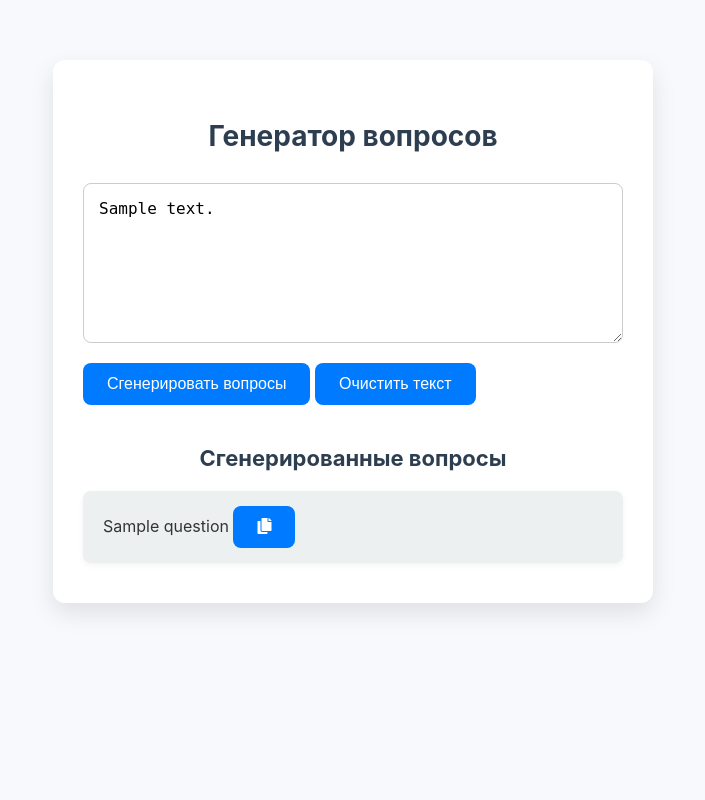
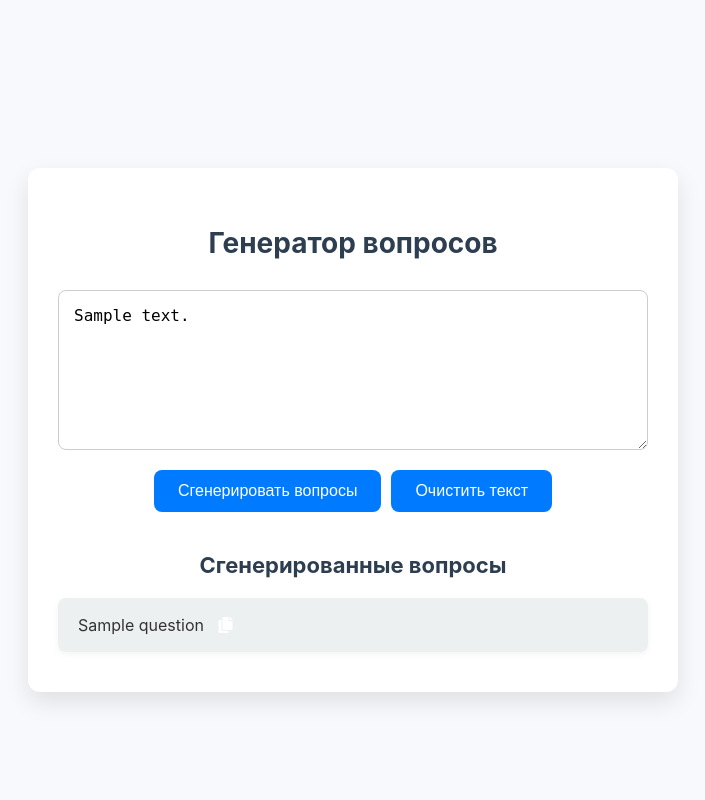
Before and after one commit to tarasovEgor/AutoTestGenModule, a Python web app: template src/templates/index.html in a window 1280 px wide. Shown: the whole page, without its empty margins (287-992 px from the left). Run offline with Jinja, Linux system fonts and the light colour scheme; the template is opened without the code that fills it: most values are stand-ins (such as "Sample title", 1, 10 or a date in 2020).

Commit message:
style.css modified, form layout adjusted, buttons params added

```diff
--- a/src/static/style.css
+++ b/src/static/style.css
@@ -1,11 +1,9 @@
-/* Ensure consistent box model */
 *,
 *::before,
 *::after {
     box-sizing: border-box;
 }
 
-/* Base and font styling */
 body {
     font-family: 'Inter', sans-serif;
     margin: 0;
@@ -19,12 +17,12 @@
     min-height: 100vh;
     max-width: 100vw;
     overflow-x: hidden;
+    flex-direction: column;
 }
 
-/* Central content container */
 .container {
     width: 100%;
-    max-width: 600px;
+    max-width: 650px;
     margin-left: auto;
     margin-right: auto;
     background-color: #ffffff;
@@ -34,7 +32,6 @@
     box-sizing: border-box;
 }
 
-/* Title */
 h1 {
     font-size: 28px;
     text-align: center;
@@ -42,14 +39,12 @@
     color: #2c3e50;
 }
 
-/* Form layout */
 form {
     display: flex;
     flex-direction: column;
     gap: 20px;
 }
 
-/* Textarea with consistent width */
 textarea {
     width: 100%;
     height: 160px;
@@ -66,9 +61,7 @@
     outline: none;
 }
 
-/* Blue submit button */
 button {
-    align-self: center;
     padding: 12px 24px;
     background-color: #007BFF;
     color: white;
@@ -83,7 +76,6 @@
     background-color: #0056b3;
 }
 
-/* Section for generated questions */
 h2 {
     font-size: 22px;
     margin-top: 40px;
@@ -106,3 +98,44 @@
     line-height: 1.5;
     box-shadow: 0 2px 6px rgba(0, 0, 0, 0.05);
 }
+
+.copy-btn {
+    margin-left: 10px;
+    background-color: transparent;
+    border: none;
+    cursor: pointer;
+    font-size: 16px;
+    padding: 0;
+}
+
+.button-container {
+    display: flex;
+    gap: 10px;
+    justify-content: center;
+}
+
+footer {
+    text-align: center;
+    margin-top: 60px;
+    font-size: 14px;
+    color: #888;
+    padding: 20px;
+    background-color: #fff;
+    border-top: 1px solid #ccc;
+    width: 100%;
+}
+
+.clear-btn {
+    padding: 12px 24px;
+    background-color: #28a745;
+    color: white;
+    border: none;
+    border-radius: 8px;
+    cursor: pointer;
+    font-size: 16px;
+    transition: background-color 0.3s ease;
+}
+
+.clear-btn:hover {
+    background-color: #218838;
+}
```
